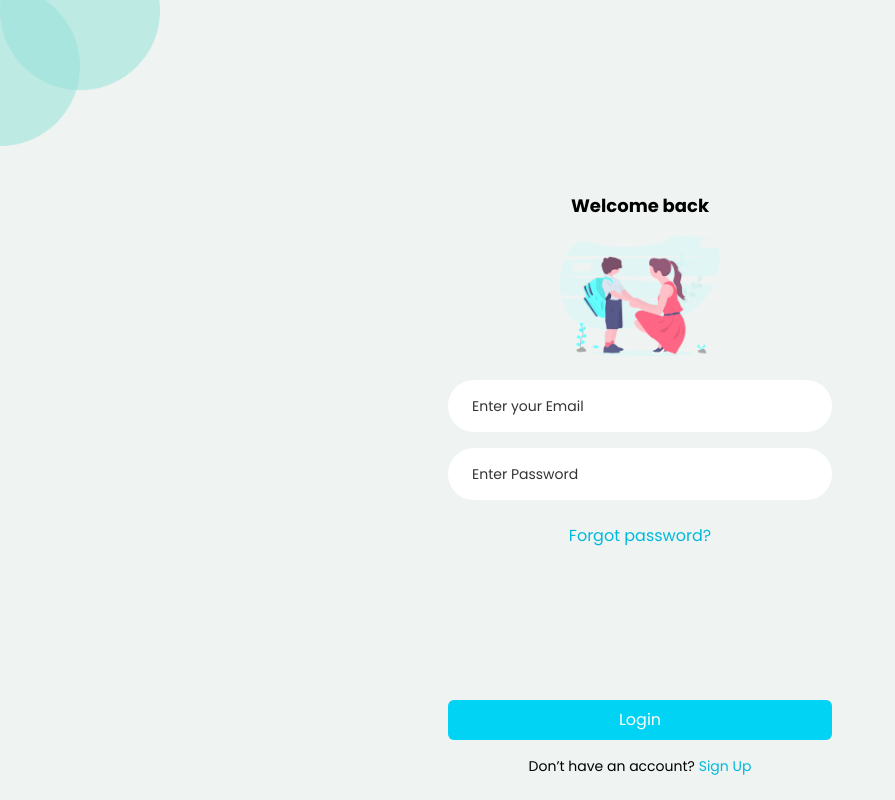
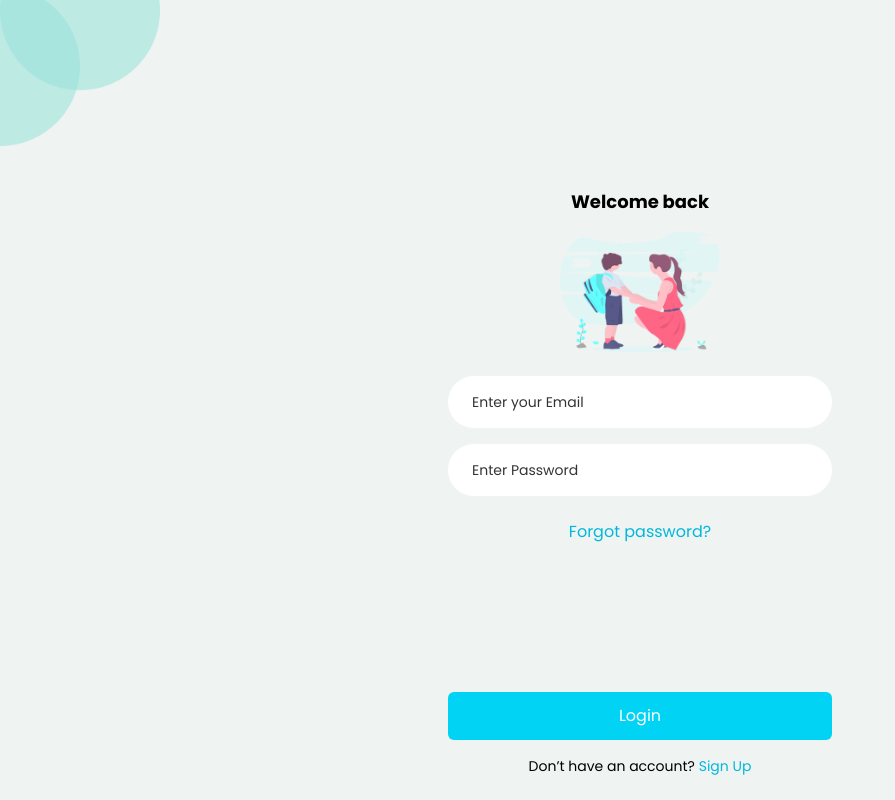
Before and after one commit to devtofunmi/todomobile, a Next.js app: page /login in a window 1280 px wide. Shown: the whole page, without its empty margins (0-895 px from the left). Built offline with nearby package versions, Linux system fonts and the light colour scheme.

Commit message:
Update Button.tsx

```diff
--- a/components/Button.tsx
+++ b/components/Button.tsx
@@ -8,7 +8,7 @@ interface ButtonProps {
 export default function Button({ children, ...props }: ButtonProps) {
     return (
       <button
-        className="w-full font-poppins cursor-pointer bg-cyan-400 text-white py-2 rounded-md hover:bg-cyan-500 transition"
+        className="w-full font-poppins cursor-pointer bg-cyan-400 text-white py-3 rounded-md hover:bg-cyan-500 transition"
         {...props}
       >
         {children}
```
